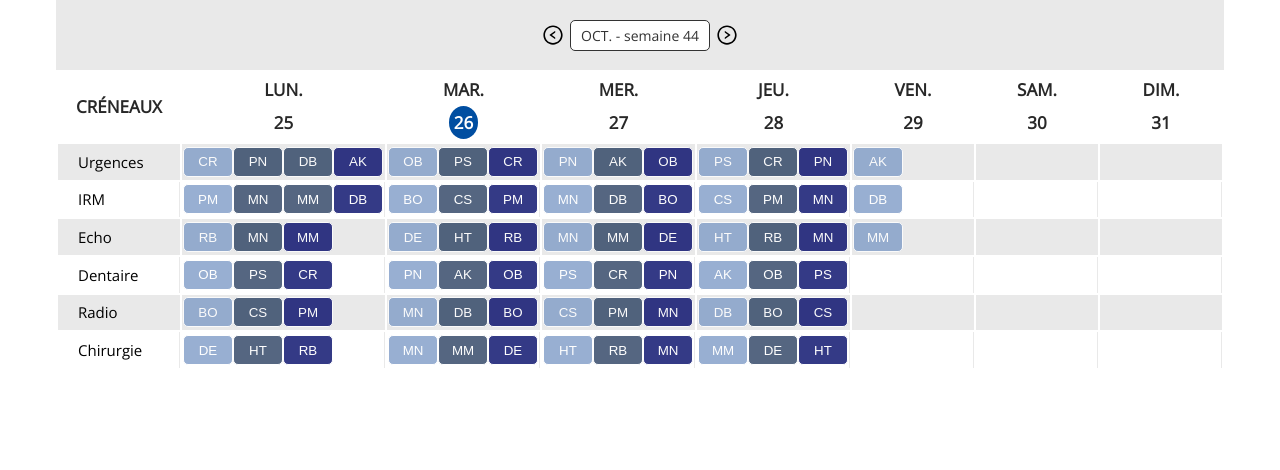
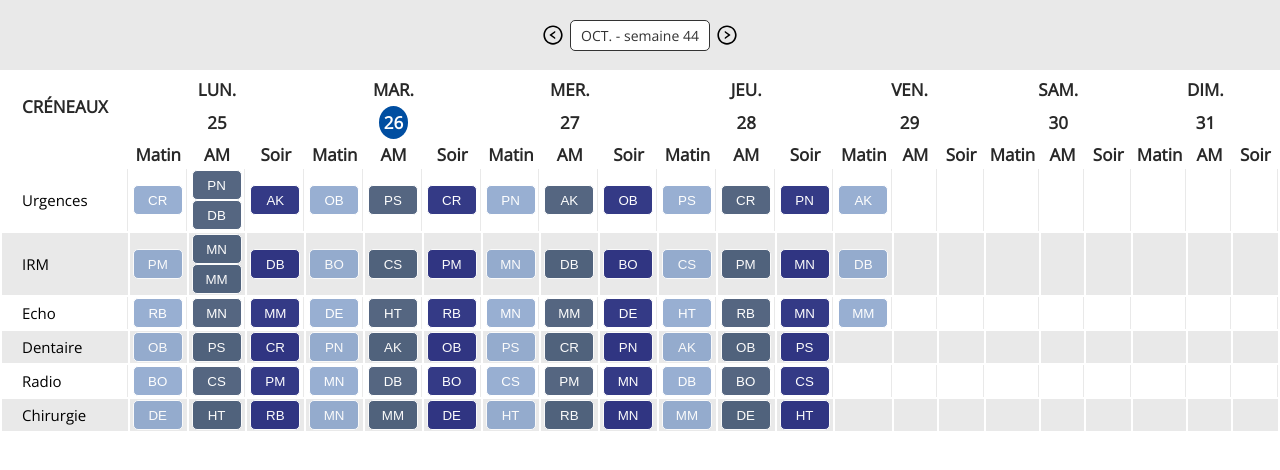
Before and after one commit to quynhnn-vn/react-swappy, a React (Create React App) app: page / in a window 1280 px wide. Shown: the top 470 px of the page. Built offline with nearby package versions, Linux system fonts and the light colour scheme.

Commit message:
Add events into slots in table header

```diff
--- a/src/components/Day.js
+++ b/src/components/Day.js
@@ -1,13 +1,30 @@
 import React from "react";
+import { useSelector } from "react-redux";
 import "../styles/Day.css";
-import Event from "./Event";
+import {
+    selectAMEvents,
+    selectMatinEvents,
+    selectSoirEvents
+} from "../features/slots/slotsSlice";
+import Slot from "./Slot";
 
 export default function Day({ eventsForServiceAndDate }) {
-    return (
-        <div className="day-container">
-            {eventsForServiceAndDate.map((event) => {
-                return <Event key={event.id} event={event} />;
-            })}
-        </div>
+    const [allMatinEvents, allAMEvents, allSoirEvents] = [
+        useSelector(selectMatinEvents),
+        useSelector(selectAMEvents),
+        useSelector(selectSoirEvents)
+    ];
+    const matinEvents = eventsForServiceAndDate.filter((event) =>
+        allMatinEvents.includes(event.id)
     );
+    const amEvents = eventsForServiceAndDate.filter((event) =>
+        allAMEvents.includes(event.id)
+    );
+    const soirEvents = eventsForServiceAndDate.filter((event) =>
+        allSoirEvents.includes(event.id)
+    );
+
+    return [matinEvents, amEvents, soirEvents].map((eventsForSlot, index) => {
+        return <Slot key={index} eventsForSlot={eventsForSlot} />;
+    });
 }
--- a/src/components/Service.js
+++ b/src/components/Service.js
@@ -8,7 +8,6 @@ export default function Service({ service }) {
     const events = useSelector((state) => state.events.events);
 
     const slotsId = service.slotsId;
-
     const eventsIdForSlot = slotsId.map((slotId) => {
         const slot = slots.find((slot) => slot.id === slotId);
         return slot.eventsId;
@@ -21,6 +20,7 @@ export default function Service({ service }) {
             )
         )
         .flat(2);
+
     return (
         <>
             <td>{service.name}</td>
@@ -29,11 +29,10 @@ export default function Service({ service }) {
                     (event) => event.date === date
                 );
                 return (
-                    <td key={index}>
-                        <Day
-                            eventsForServiceAndDate={eventsForServiceAndDate}
-                        />
-                    </td>
+                    <Day
+                        key={index}
+                        eventsForServiceAndDate={eventsForServiceAndDate}
+                    />
                 );
             })}
         </>
--- /dev/null
+++ b/src/components/Slot.js
@@ -0,0 +1,12 @@
+import React from "react";
+import Event from "./Event";
+
+export default function Slot({ eventsForSlot }) {
+    return (
+        <td>
+            {eventsForSlot.map((event) => (
+                <Event key={event.id} event={event} />
+            ))}
+        </td>
+    );
+}
--- a/src/components/Table.js
+++ b/src/components/Table.js
@@ -11,9 +11,9 @@ export default function Table() {
 
     const renderDate = () =>
         week.dates &&
-        ["CRÉNEAUX", ...week.dates].map((date, index) => (
-            <th key={index}>
-                {date !== "CRÉNEAUX" ? (
+        ["CRÉNEAUX", ...week.dates].map((date, index) =>
+            date !== "CRÉNEAUX" ? (
+                <th colSpan="3" key={index}>
                     <div className="date-header">
                         <span>
                             {formatDateForHeader(new Date(date)).substr(0, 4)}
@@ -28,30 +28,37 @@ export default function Table() {
                             {formatDateForHeader(new Date(date)).substr(-2)}
                         </span>
                     </div>
+                </th>
+            ) : (
+                <th colSpan="1" key={index}>
+                    <span>{date}</span>
+                </th>
+            )
+        );
+
+    const renderSlot = () =>
+        week.dates &&
+        ["", Array(7).fill(["Matin", "AM", "Soir"])]
+            .flat(2)
+            .map((name, index) =>
+                index !== 0 ? (
+                    <th key={index} id={index}>
+                        {name}
+                    </th>
                 ) : (
-                    <span>{date}</span>
-                )}
-            </th>
-        ));
-    const renderSlot = () => {
-        week.dates &&
-            ["CRÉNEAUX", ...week.dates].map((date, index) => (
-                <td key={index}>
-                    {date !== "CRÉNEAUX"
-                        ? formatDateForHeader(new Date(date))
-                        : date}
-                </td>
-            ));
-    };
+                    <th key={index}></th>
+                )
+            );
+
     return (
         <div className="table-container">
             <SwitchWeek />
             <table>
                 <thead className="table-header">
                     <tr>{renderDate()}</tr>
+                    <tr>{renderSlot()}</tr>
                 </thead>
                 <tbody className="table-body">
-                    <tr>{renderSlot()}</tr>
                     {services.map((service) => (
                         <tr key={service.id}>
                             <Service service={service} />
--- a/src/features/slots/slotsSlice.js
+++ b/src/features/slots/slotsSlice.js
@@ -41,4 +41,21 @@ export const slotsSlice = createSlice({
     }
 });
 export const { loadSlots, getEvents } = slotsSlice.actions;
+export const selectMatinEvents = (state) =>
+    state.slots.slots
+        .filter((slot) => slot.name === "Matin")
+        .map((slot) => slot.eventsId)
+        .flat(2);
+
+export const selectAMEvents = (state) =>
+    state.slots.slots
+        .filter((slot) => slot.name === "Après-midi")
+        .map((slot) => slot.eventsId)
+        .flat(2);
+
+export const selectSoirEvents = (state) =>
+    state.slots.slots
+        .filter((slot) => slot.name === "Soir")
+        .map((slot) => slot.eventsId)
+        .flat(2);
 export default slotsSlice.reducer;
--- a/src/styles/EventTooltip.css
+++ b/src/styles/EventTooltip.css
@@ -6,7 +6,6 @@
     position: absolute;
     display: none;
     z-index: 100;
-    min-width: 270px;
     background: var(--white);
     box-shadow: 0 2px 5px rgba(0, 0, 0, 0.2);
     padding: 15px 25px;
--- a/src/styles/Table.css
+++ b/src/styles/Table.css
@@ -1,5 +1,4 @@
 .table-container table {
-    width: 70%;
     font-size: 15px;
     min-width: 400px;
     min-height: 300px;
@@ -9,8 +8,12 @@
     font-size: 17px;
     text-align: center;
 }
+.table-header tr th:first-of-type {
+    padding: 0 20px;
+    text-align: left;
+}
 .table-header tr th {
-    min-width: 120px;
+    width: 60px;
 }
 .table-header .date-header {
     display: flex;
@@ -26,18 +29,12 @@
     color: var(--white);
     border-radius: 50%;
 }
-/* .table-header .slot-header {
-    width: 100%;
-    font-size: 15px;
-    display: flex;
-    justify-content: space-between;
-} */
+
 .table-body tr td:first-child {
     padding-left: 20px;
     text-align: left;
 }
 .table-body tr td {
-    padding: 12px auto;
     border-right: solid 1px var(--grey);
 }
 
```
